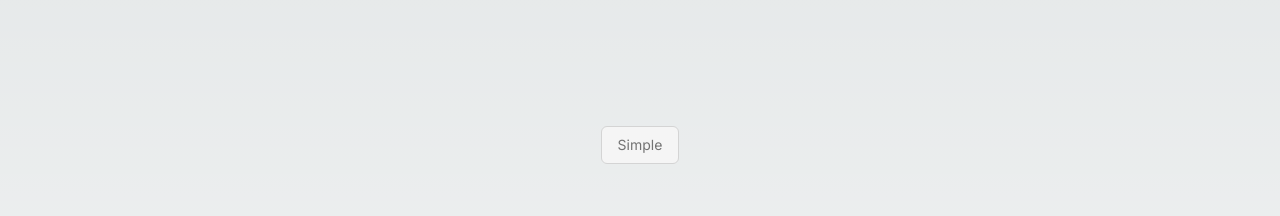
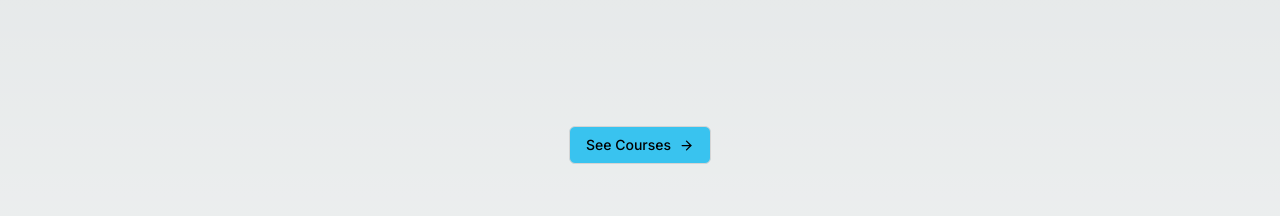
Before and after one commit to sakethreddy21/trainingmug_website, a Next.js app: page / in a window 1280 px wide. Shown: the part 802-1018 px from the top of the page. Built offline with nearby package versions, Linux system fonts and the light colour scheme.

Commit message:
little changes

```diff
--- a/components/second-screen/page.tsx
+++ b/components/second-screen/page.tsx
@@ -1,11 +1,13 @@
 import React from 'react'
 import { Button } from '../ui/moving-border'
+import { ArrowRight } from 'lucide-react'
 
 const SecondScreen = () => {
   return (
     <div className='flex flex-col justify-center items-center  py-32'>
-         <button className="px-4 py-2 rounded-md border border-neutral-300 bg-neutral-100 text-neutral-500 text-sm hover:-translate-y-1 transform transition duration-200 hover:shadow-md">
-        Simple
+         <button className="flex flex-row justify-between items-center px-4 py-2 rounded-md border border-neutral-300 bg-[#39c3ef] text-black font-medium text-sm hover:-translate-y-1 transform transition duration-200 hover:shadow-md">
+        See Courses
+        <ArrowRight className='ml-2' size={15} />
       </button>
       <div className='py-32'>
       <Button
--- a/package.json
+++ b/package.json
@@ -12,6 +12,7 @@
     "@tabler/icons-react": "^3.11.0",
     "clsx": "^2.1.1",
     "framer-motion": "^11.3.22",
+    "lucide-react": "^0.424.0",
     "mini-svg-data-uri": "^1.4.4",
     "next": "14.2.5",
     "react": "^18",
```
Also changed, not shown: 1 other file (tests, documents, lock files or other folders).
